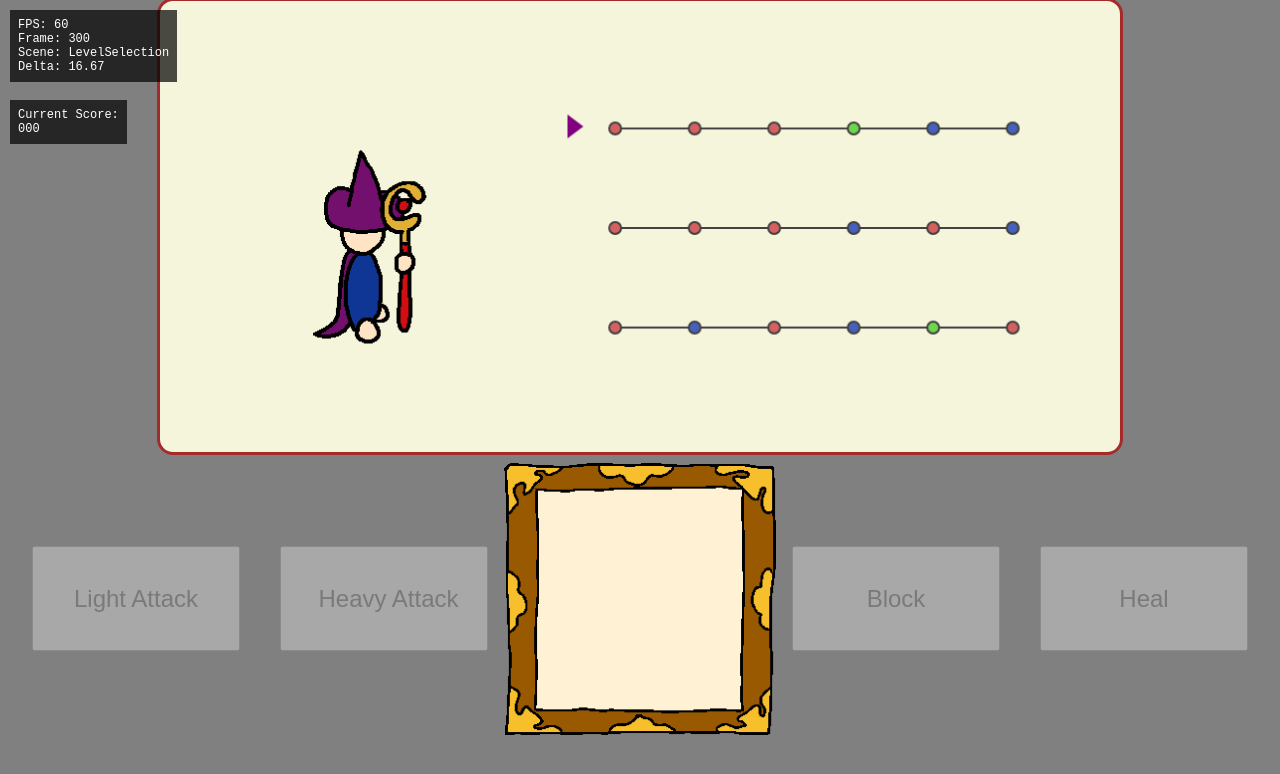
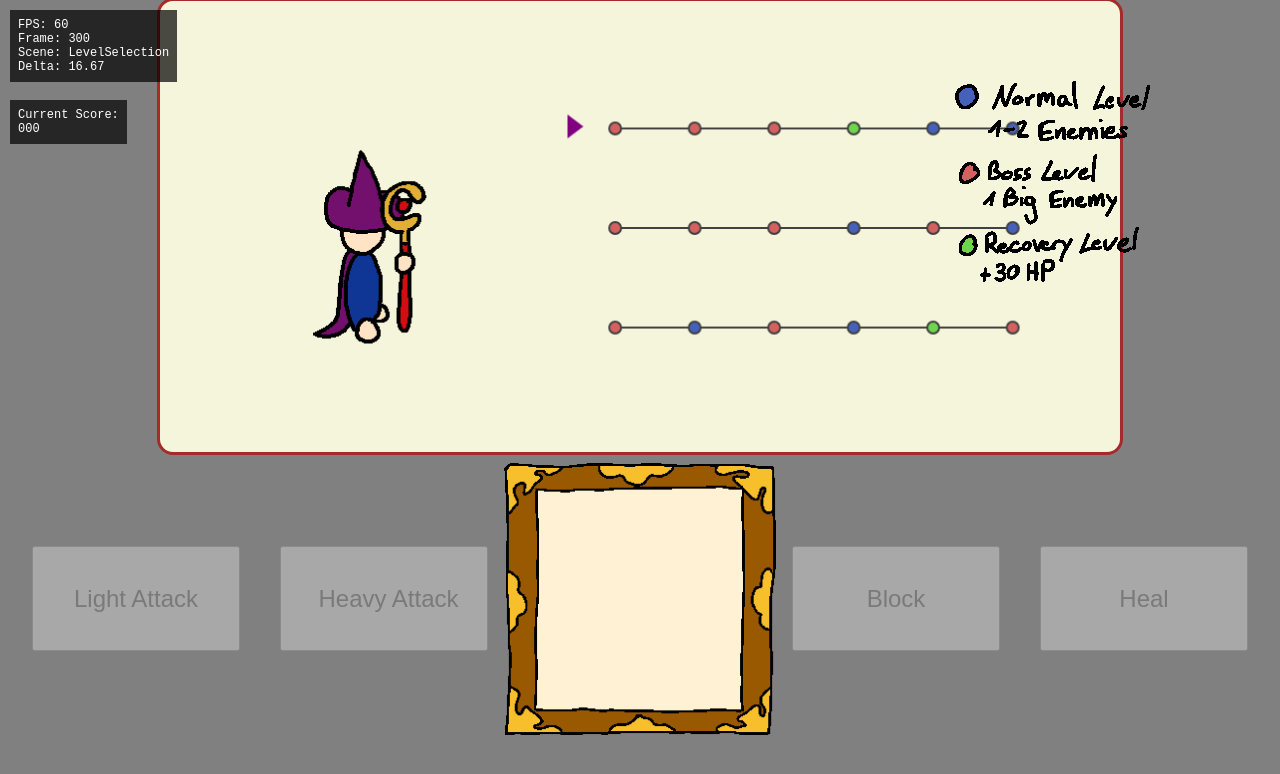
Before and after one commit to deigge/Badly-Drawn-Heroes, a website with bundled scripts: page index.html in a window 1280 px wide. Built offline with nearby package versions, Linux system fonts and the light colour scheme.

Commit message:
added simple legend for the level types as an image

```diff
--- a/index.html
+++ b/index.html
@@ -15,6 +15,8 @@
       <div id="currentScore">000</div>
     </div>
     <canvas id="playArea"></canvas>
+
+    <img id="legend" src="img/ui/legend.png" />
 
     <div id="interactionElements">
       <button class="interactionButton" id="lightAttack" disabled>
--- a/scss/style.scss
+++ b/scss/style.scss
@@ -98,6 +98,12 @@ body {
   border-radius: 1rem;
 }
 
+#legend {
+  position: absolute;
+  right: 10%;
+  top: 10%;
+}
+
 #drawTimer {
   font-size: 2rem;
   font-weight: bold;
```
Also changed, not shown: css/style.css, img/ui/legend.png (added), 1 other file.
